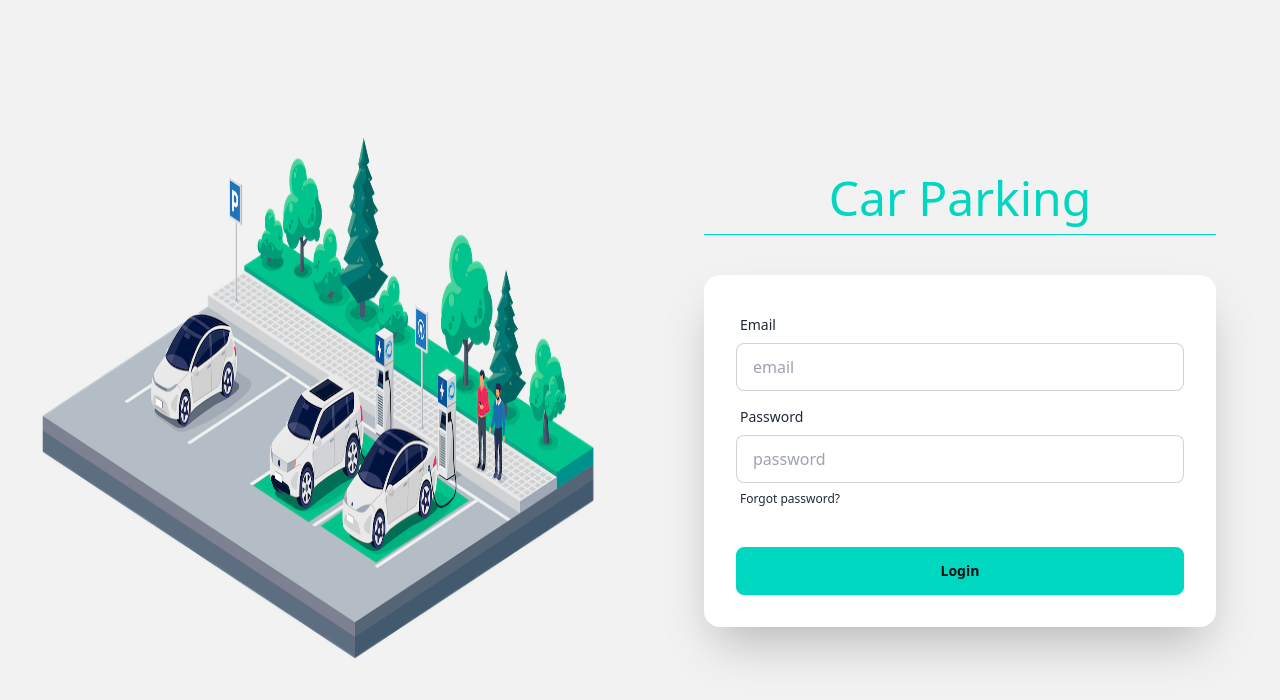
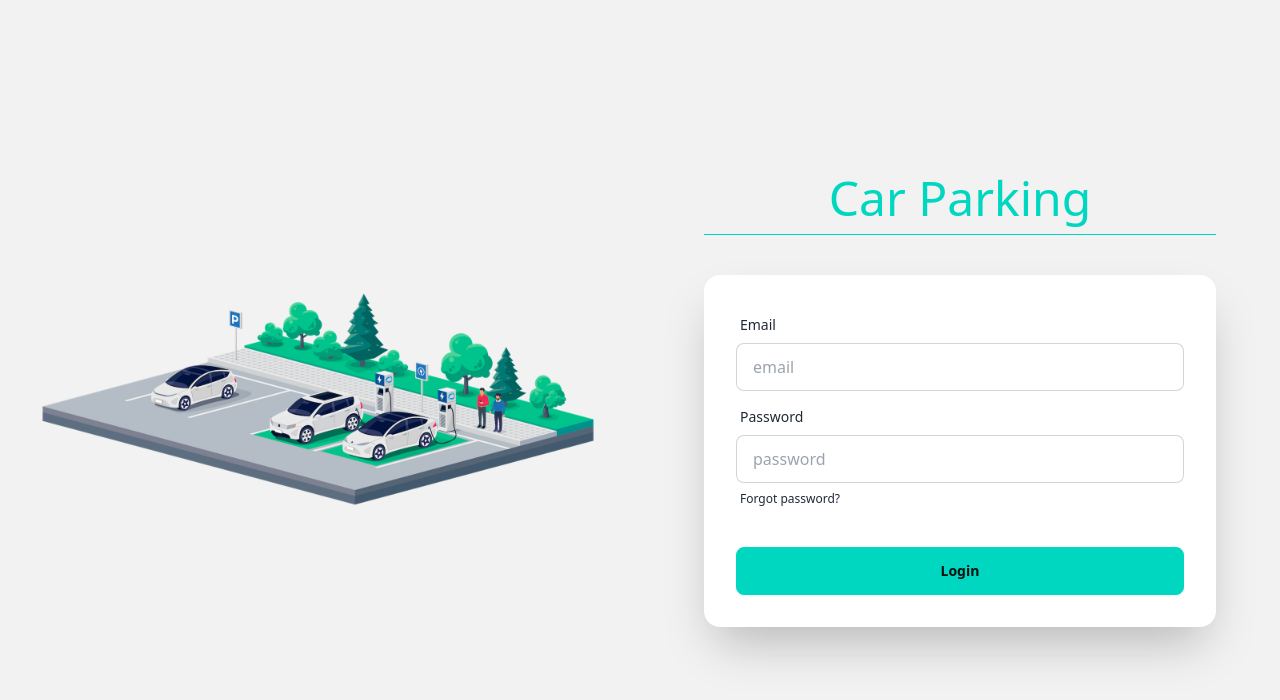
Before and after one commit to promahbubul/car-parking, a React (Vite) app: page /login in a window 1280 px wide. Shown: the top 700 px of the page. Built offline with nearby package versions, Linux system fonts and the light colour scheme; no server answers; what @react-pdf/renderer would draw is missing.

Commit message:
Update login page

```diff
--- a/src/pages/Login/index.jsx
+++ b/src/pages/Login/index.jsx
@@ -38,8 +38,12 @@ const Login = () => {
   }, []);
   return (
     <div className=" w-full bg-base-200 lg:h-screen flex p-5 flex-col lg:flex-row  lg:justify-center gap-8 md:gap-10 items-center">
-      <div className="h-72 mt-10 lg:mt-auto lg:h-full w-full flex justify-center items-center">
-        <img src="/login.png" alt="" className="object-fill h-full w-full  " />
+      <div className="h-72   lg:mt-auto lg:h-full w-full flex justify-center items-center">
+        <img
+          src="/login.png"
+          alt=""
+          className="object-fill md:object-contain h-full w-full  "
+        />
       </div>
       <div className="  lg:h-full w-full flex items-center justify-center">
         <div className="max-w-lg w-full  flex-col lg:flex-row-reverse">
```
